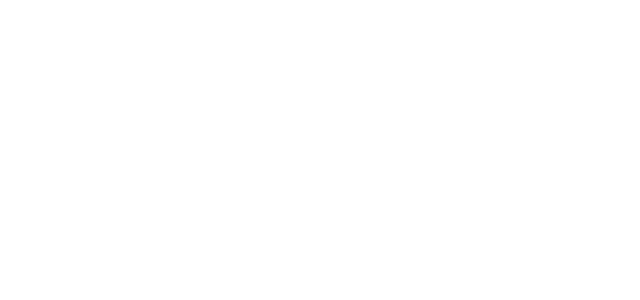
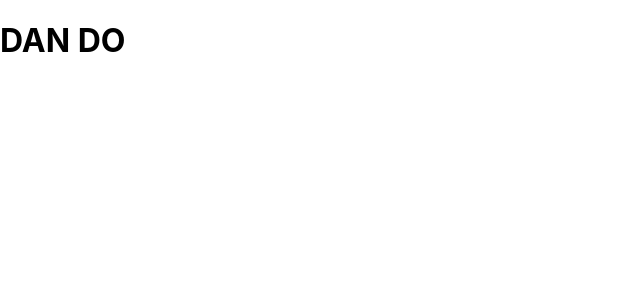
Before and after one commit to reemyarkoni/dando-website, a React (Create React App) app: page / in a window 1280 px wide. Shown: the top 300 px of the page, without its empty margins (0-640 px from the left). Built offline with nearby package versions, Linux system fonts and the light colour scheme.

Commit message:
adding title

```diff
--- a/src/Components/LayoutArea/Layout/Layout.tsx
+++ b/src/Components/LayoutArea/Layout/Layout.tsx
@@ -3,7 +3,7 @@
 function Layout(): JSX.Element {
     return (
         <div className="Layout">
-
+			<h1>DAN DO</h1>
         </div>
     );
 }
```
